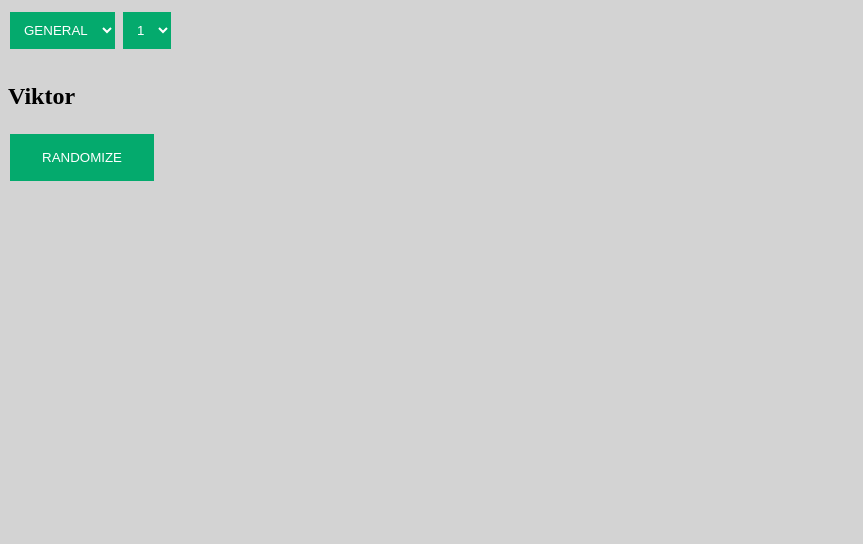
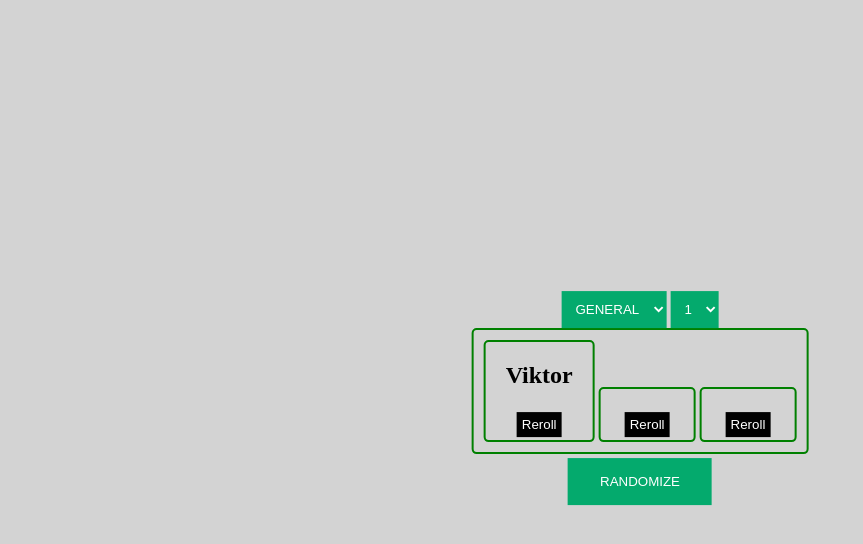
Before and after one commit to Nchappui/champrand, a plain HTML site: page index.html in a window 1280 px wide. Both pictures are taken after a click on the button "RANDOMIZE". Shown: the whole page, without its empty margins (0-863 px from the left). Drawn offline with Linux system fonts and the light colour scheme.

Commit message:
Add reroll buttons for every champions

```diff
--- a/app.js
+++ b/app.js
@@ -1,5 +1,3 @@
-const showChamp = document.getElementById('champPickElement');
-
 const champs = [
     "Aatrox",
     "Ahri",
@@ -425,28 +423,53 @@ function getRandom(arr, n) {
     return result;
 }
 
-function randomChampion(){
+function randomChampion() {
+    var temp;
     const role = document.getElementById('championRole').value
     const number = document.getElementById('champ_num').value
+    const showChamp1 = document.getElementById('champPickElement1');
+    const showChamp2 = document.getElementById('champPickElement2');
+    const showChamp3 = document.getElementById('champPickElement3');
 
-    switch(role){
+    switch (role) {
         case "top":
-            showChamp.innerText = getRandom(topChamps,number);
+            temp = getRandom(topChamps, number);
             break;
         case "jungle":
-            showChamp.innerText = getRandom(jungleChamps,number);
+            temp = getRandom(jungleChamps, number);
             break;
         case "mid":
-            showChamp.innerText = getRandom(midChamps,number);
+            temp = getRandom(midChamps, number);
             break;
         case "adc":
-            showChamp.innerText = getRandom(adcChamps,number);
+            temp = getRandom(adcChamps, number);
             break;
         case "support":
-            showChamp.innerText = getRandom(supportChamps,number);
+            temp = getRandom(supportChamps, number);
             break;
         case "general":
-            showChamp.innerText = getRandom(champs,number);
+            temp = getRandom(champs, number);
+            break;
+        default:
+            console.log("Should not happen");
+            break;
+    }
+
+    switch(number){
+        case '1' :
+            showChamp1.innerText = temp[0];
+            showChamp2.innerText = "";
+            showChamp3.innerText = "";
+            break;
+        case '2' :
+            showChamp1.innerText = temp[0];
+            showChamp2.innerText = temp[1];
+            showChamp3.innerText = "";
+            break;
+        case '3':
+            showChamp1.innerText = temp[0];
+            showChamp2.innerText = temp[1];
+            showChamp3.innerText = temp[2];
             break;
         default:
             console.log("Should not happen");
@@ -454,3 +477,88 @@ function randomChampion(){
     }
 
 }
+
+function reroll1(){
+    const role = document.getElementById('championRole').value
+    const showChamp1 = document.getElementById('champPickElement1');
+    switch (role) {
+        case "top":
+            newchamp = getRandom(topChamps, 1);
+            break;
+        case "jungle":
+            newchamp = getRandom(jungleChamps, 1);
+            break;
+        case "mid":
+            newchamp = getRandom(midChamps, 1);
+            break;
+        case "adc":
+            newchamp = getRandom(adcChamps, 1);
+            break;
+        case "support":
+            newchamp = getRandom(supportChamps, 1);
+            break;
+        case "general":
+            newchamp = getRandom(champs, 1);
+            break;
+        default:
+            console.log("Should not happen");
+            break;
+    }
+    showChamp1.innerText=newchamp;
+}
+function reroll2(){
+    const role = document.getElementById('championRole').value
+    const showChamp2 = document.getElementById('champPickElement2');
+    switch (role) {
+        case "top":
+            newchamp = getRandom(topChamps, 1);
+            break;
+        case "jungle":
+            newchamp = getRandom(jungleChamps, 1);
+            break;
+        case "mid":
+            newchamp = getRandom(midChamps, 1);
+            break;
+        case "adc":
+            newchamp = getRandom(adcChamps, 1);
+            break;
+        case "support":
+            newchamp = getRandom(supportChamps, 1);
+            break;
+        case "general":
+            newchamp = getRandom(champs, 1);
+            break;
+        default:
+            console.log("Should not happen");
+            break;
+    }
+    showChamp2.innerText=newchamp;
+}
+function reroll3(){
+    const role = document.getElementById('championRole').value
+    const showChamp3 = document.getElementById('champPickElement3');
+    switch (role) {
+        case "top":
+            newchamp = getRandom(topChamps, 1);
+            break;
+        case "jungle":
+            newchamp = getRandom(jungleChamps, 1);
+            break;
+        case "mid":
+            newchamp = getRandom(midChamps, 1);
+            break;
+        case "adc":
+            newchamp = getRandom(adcChamps, 1);
+            break;
+        case "support":
+            newchamp = getRandom(supportChamps, 1);
+            break;
+        case "general":
+            newchamp = getRandom(champs, 1);
+            break;
+        default:
+            console.log("Should not happen");
+            break;
+    }
+    showChamp3.innerText=newchamp;
+}
--- a/index.html
+++ b/index.html
@@ -8,8 +8,7 @@
 
 <body>
 
-    <div class="container">
-
+    <div class="selectgroup">
 
         <select name="championRole" id="championRole">
             <option value="top">TOP</option>
@@ -25,13 +24,31 @@
             <option value="2">2</option>
             <option value="3">3</option>
         </select>
-        <h2 class="champ-pick" id="champPickElement"></h2>
+
+    </div>
+
+    <div class="gottenchamps">
+        <div class =champ1>
+            <h2 class="champ-pick" id="champPickElement1"></h2>
+            <button class="rerollbtn" onclick="reroll1()"> Reroll</button>
+        </div>
+        <div class =champ2>
+            <h2 class="champ-pick" id="champPickElement2"></h2>
+            <button class="rerollbtn" onclick="reroll2()"> Reroll</button>
+        </div>
+        <div class =champ3>
+            <h2 class="champ-pick" id="champPickElement3"></h2>
+            <button class="rerollbtn" onclick="reroll3()"> Reroll</button>
+        </div>
+
+
+
+    </div>
 
         <button class="btn" onclick="randomChampion()"> RANDOMIZE </button>
 
+        <script src="app.js"></script>
 
-
-        <script src="app.js"></script>
 </body>
 
 </html>
--- a/style.css
+++ b/style.css
@@ -1,31 +1,27 @@
-body {
-    background-color: lightgrey;
-}
-
-h1 {
-    color: navy;
-    margin-left: 20px;
-}
-
-h2 {
-    color: black;
-    margin-top: 30px;
-}
-
 select {
-    margin: auto;
-    display: inline;
+    display: inline-block;
     background-color: #04AA6D;
     border: none;
     color: white;
     padding: 10px 10px;
     text-decoration: none;
-    margin: 4px 2px;
+    margin: auto;
     cursor: pointer;
 }
 
+body{
+    background-color: lightgrey;
+    padding: 10px;
+    text-align: center;
+    margin: auto;
+    position: absolute;
+    top: 50%;
+    left: 50%;
+    -ms-transform: translate(-50%, -50%);
+    transform: translate(-50%, -50%);
+}
+
 button {
-    margin: auto;
     background-color: #04AA6D;
     border: none;
     color: white;
@@ -34,3 +30,39 @@ button {
     margin: 4px 2px;
     cursor: pointer;
 }
+.gottenchamps{
+    padding: 10px;
+    border: 2px solid green;
+    border-radius: 5px;
+
+}
+div.champ1{
+    padding-left: 20px;
+    padding-right: 20px;
+    display: inline-block;
+    border: 2px solid green;
+    border-radius: 5px;
+}
+div.champ2{
+    padding-left: 20px;
+    padding-right: 20px;
+    display: inline-block;
+    border: 2px solid green;
+    border-radius: 5px;
+}
+div.champ3{
+    padding-left: 20px;
+    padding-right: 20px;
+    display: inline-block;
+    border: 2px solid green;
+    border-radius: 5px;
+}
+.rerollbtn{
+    background-color: black;
+    border: none;
+    color: white;
+    padding: 5px 5px;
+    text-decoration: none;
+    margin: 3px 4px;
+    cursor: pointer;
+}
```
